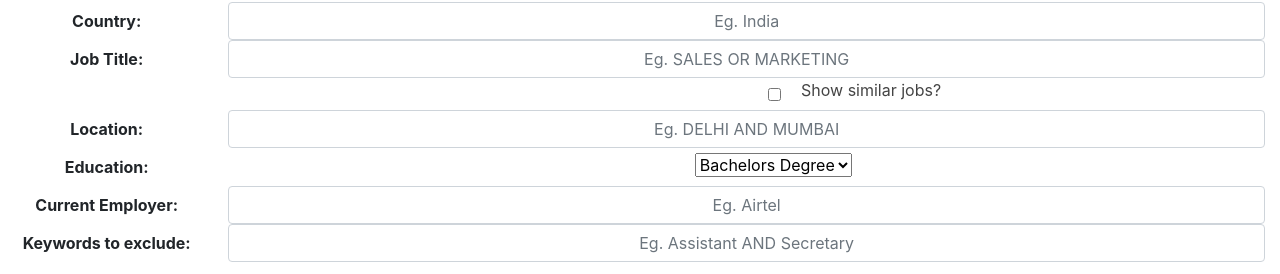
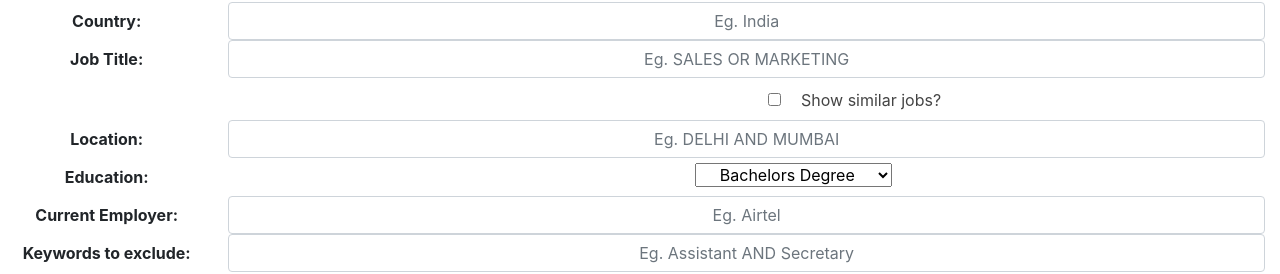
Before and after one commit to satvik-2-9/X-ray-Searching, a React (Create React App) app: page /Linkedin in a window 1280 px wide. Shown: the part 297-571 px from the top of the page. Built offline with nearby package versions, Linux system fonts and the light colour scheme; a web font is replaced by a local one.

Commit message:
checkbox padding

```diff
--- a/src/Linkedin.css
+++ b/src/Linkedin.css
@@ -38,8 +38,11 @@
 .x{
      font-weight: lighter;
      padding-left: 20px;
+     padding-top: 10px;
 }
 .dropdown{
+     padding-left: 20px;
+     padding-right: 20px;
      margin-left: 45%;
      margin-top: 5px;
      margin-bottom: 5px;
```
